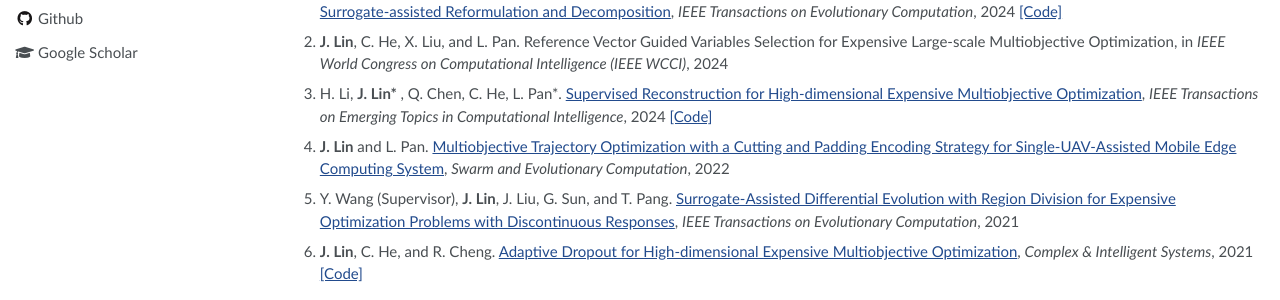
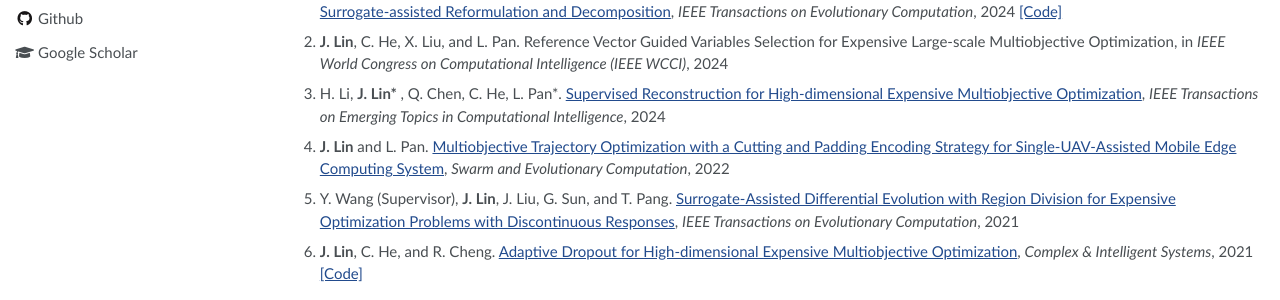
Before and after one commit to jqlincn/jqlincn.github.io, a Jekyll site: the page built from _pages/about.md, in a window 1280 px wide and 1152 px high. Shown: the part 489-789 px from the top of the window. Built offline with Jekyll 4.4.1, drawn with Linux system fonts in a browser that asks for light colours.

Commit message:
Update about.md

```diff
--- a/_pages/about.md
+++ b/_pages/about.md
@@ -40,7 +40,7 @@ My research interest includes computational intelligence, multiobjective optimiz
 <!--- <b>J. Lin</b>, C. He, Y. Tian, and L. Pan. Variable Reconstruction for Evolutionary Large-scale Expensive Multiobjective Optimization, _IEEE/CAA Journal of Automatica Sinica_, under review  <br>  -->
  <li> L. Pan (Supervisor), <b>J. Lin</b>, H. Wang, C. He, K. C. Tan, and Y. Jin. <a href="https://ieeexplore.ieee.org/document/10477568">Computationally Expensive High-dimensional Multiobjective Optimization via Surrogate-assisted Reformulation and Decomposition</a>, <i>IEEE Transactions on Evolutionary Computation</i>, 2024 <a href="https://github.com/jqlincn/TP-SAEA">[Code]</a> </li>
  <li>  <b>J. Lin</b>, C. He, X. Liu, and L. Pan. Reference Vector Guided Variables Selection for Expensive Large-scale Multiobjective Optimization, in <i>IEEE World Congress on Computational Intelligence (IEEE WCCI)</i>, 2024   </li>
- <li> H. Li, <b>J. Lin* </b>, Q. Chen, C. He, L. Pan*. <a href="https://ieeexplore.ieee.org/abstract/document/10428945">Supervised Reconstruction for High-dimensional Expensive Multiobjective Optimization</a>, <i>IEEE Transactions on Emerging Topics in Computational Intelligence</i>, 2024 <a href="https://github.com/jqlincn/SR-SAEA">[Code]</a> </li>
+ <li> H. Li, <b>J. Lin* </b>, Q. Chen, C. He, L. Pan*. <a href="https://ieeexplore.ieee.org/abstract/document/10428945">Supervised Reconstruction for High-dimensional Expensive Multiobjective Optimization</a>, <i>IEEE Transactions on Emerging Topics in Computational Intelligence</i>, 2024 </li>
  <li> <b>J. Lin</b> and L. Pan. <a href="https://www.sciencedirect.com/science/article/pii/S2210650222001316">Multiobjective Trajectory Optimization with a Cutting and Padding Encoding Strategy for Single-UAV-Assisted Mobile Edge Computing System</a>, <i>Swarm and Evolutionary Computation</i>, 2022   </li>
  <li> Y. Wang (Supervisor), <b>J. Lin</b>, J. Liu, G. Sun, and T. Pang. <a href="https://ieeexplore.ieee.org/abstract/document/9559391">Surrogate-Assisted Differential Evolution with Region Division for Expensive Optimization Problems with Discontinuous Responses</a>, <i>IEEE Transactions on Evolutionary Computation</i>, 2021 </li>
  <li> <b>J. Lin</b>, C. He, and R. Cheng. <a href="https://link.springer.com/article/10.1007/s40747-021-00362-5">Adaptive Dropout for High-dimensional Expensive Multiobjective Optimization</a>, <i>Complex & Intelligent Systems</i>, 2021  <a href="https://github.com/jqlincn/ADSAPSO">[Code]</a>  </li>
```
